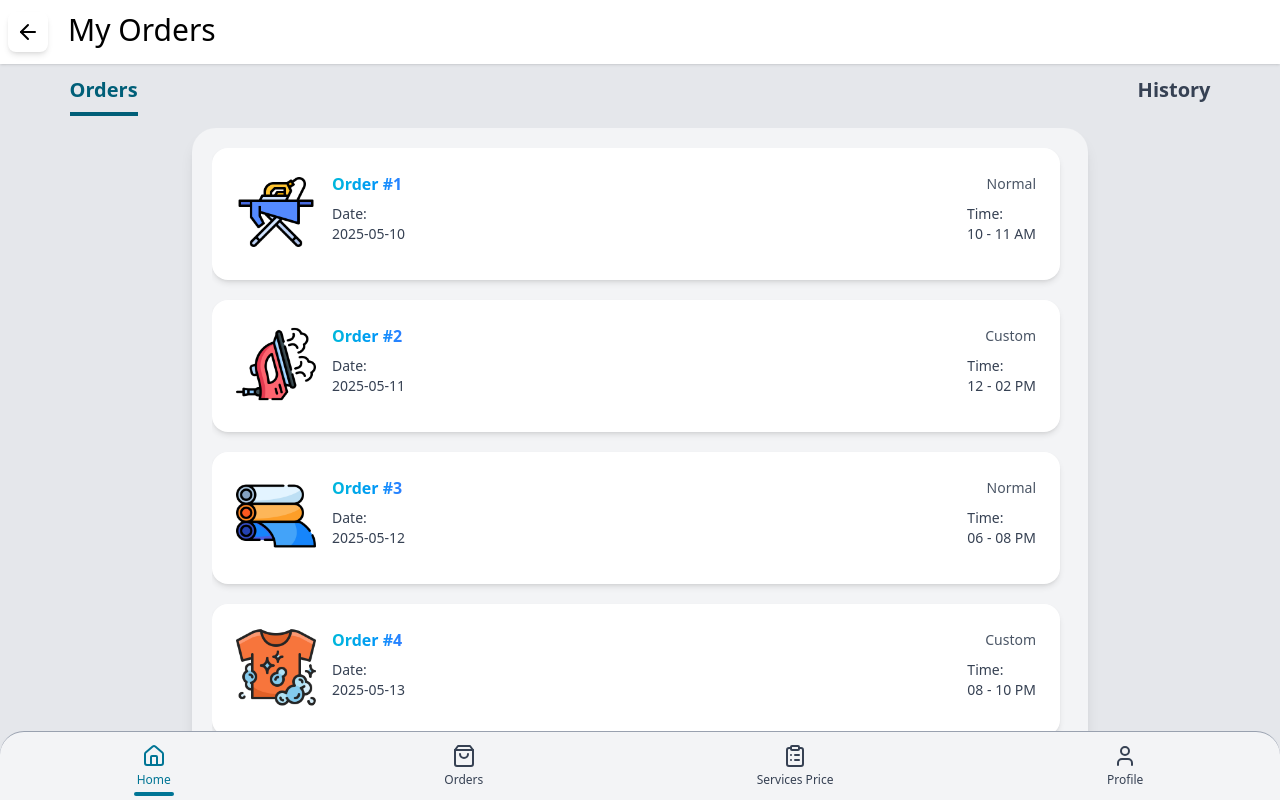
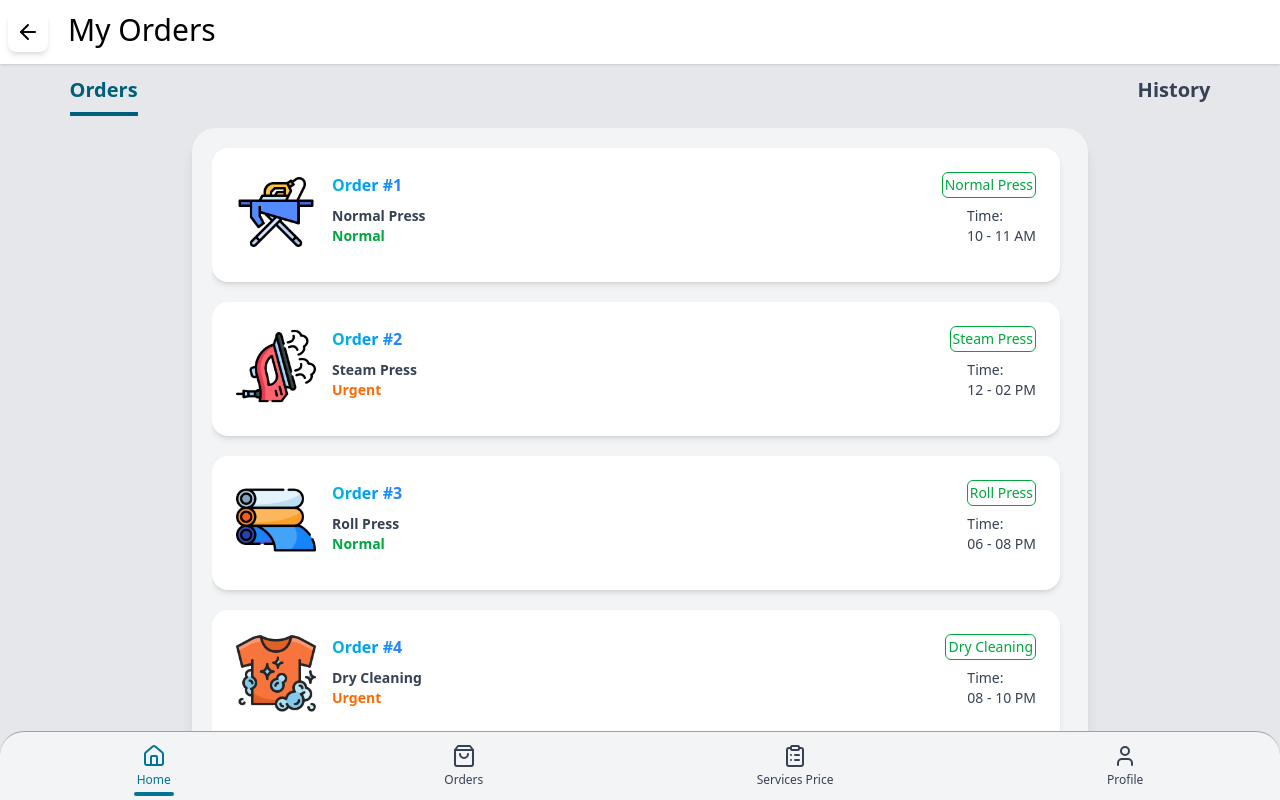
Before and after one commit to Sandb786/Laundry_project_User_Pannel_Frontend, a React (Vite) app: page /myorders in a window 1280 px wide. Built offline with nearby package versions, Linux system fonts and the light colour scheme; grey boxes are pictures that could not be loaded.

Commit message:
Test Card change

```diff
--- a/src/Show_orders/Order_list/Orders/Show_myOrders.jsx
+++ b/src/Show_orders/Order_list/Orders/Show_myOrders.jsx
@@ -27,7 +27,7 @@ export default function Show_myOrders({ orders }) {
                 </Typography>
                 <Typography
                   variant="small"
-                  className="text-gray-600 capitalize"
+                  className="border text-green-600 border-green-600 p-0.5 rounded-md "
                 >
                   {order.ordertype}
                 </Typography>
@@ -35,16 +35,18 @@ export default function Show_myOrders({ orders }) {
 
               <div className="flex justify-between mb-3 text-sm text-gray-700">
                 <div>
-                  <Typography variant="small" className="font-medium">
-                    Date:
+                  <Typography variant="h7" className="font-bold">
+                   {order.ordertype}
                   </Typography>
-                  <Typography variant="small">{order.schedule.date}</Typography>
+                  <Typography variant="small" className={`font-semibold ${order.pickupDrop==='Urgent'?'text-orange-500':'text-green-600'}`}>{order.pickupDrop}</Typography>
                 </div>
                 <div>
-                  <Typography variant="small" className="font-medium">
+                  <Typography variant="small" className="font-medium ">
                     Time:
                   </Typography>
-                  <Typography variant="small">{order.schedule.time}</Typography>
+                  <Typography variant="small">
+                    <span className="font-light">{order.schedule.time}</span>
+                  </Typography>
                 </div>
               </div>
 
@@ -63,6 +65,7 @@ export default function Show_myOrders({ orders }) {
                   ))}
                 </ul>
               </div> */}
+
             </div>
           </CardBody>
         </Card>
--- a/src/Show_orders/Show_page.jsx
+++ b/src/Show_orders/Show_page.jsx
@@ -10,10 +10,11 @@ export default function Show_page()
   const order = [
     {
       schedule: {
-        date: "2025-05-10",
+        date: "10-05-2025",
         time: "10 - 11 AM",
       },
-      ordertype: "normal",
+      ordertype: "Normal Press",
+      pickupDrop: "Normal",
       image: "/Color_Laundry/Normal_press.png",
       clothes: [
         { type: "Shirt", quantity: 3 },
@@ -23,10 +24,11 @@ export default function Show_page()
     },
     {
       schedule: {
-        date: "2025-05-11",
+        date: "11-05-2025",
         time: "12 - 02 PM",
       },
-      ordertype: "custom",
+      ordertype: "Steam Press",
+      pickupDrop: "Urgent",
       image: "/Color_Laundry/Steam_press.png",
       clothes: [
         { type: "T-Shirt", quantity: 5 },
@@ -35,10 +37,11 @@ export default function Show_page()
     },
     {
       schedule: {
-        date: "2025-05-12",
+        date: "12-05-2025",
         time: "06 - 08 PM",
       },
-      ordertype: "normal",
+      ordertype: "Roll Press",
+      pickupDrop: "Normal",
       image: "/Color_Laundry/Roll_press.png",
       clothes: [
         { type: "Kurta", quantity: 2 },
@@ -48,10 +51,11 @@ export default function Show_page()
     },
     {
       schedule: {
-        date: "2025-05-13",
+        date: "13-05-2025",
         time: "08 - 10 PM",
       },
-      ordertype: "custom",
+      ordertype: "Dry Cleaning",
+      pickupDrop: "Urgent",
       image: "/Color_Laundry/Dry_clean.png",
       clothes: [
         { type: "Blanket", quantity: 1 },
@@ -60,11 +64,12 @@ export default function Show_page()
     },
     {
       schedule: {
-        date: "2025-05-14",
+        date: "14-05-2025",
         time: "10 - 12 AM",
       },
-      ordertype: "normal",
-      image: "/Color_Laundry/Stain_Remove.png",
+      ordertype: "Laundry",
+      pickupDrop: "Normal",
+      image: "/Color_Laundry/Laundry.png",
       clothes: [
         { type: "Saree", quantity: 1 },
         { type: "Shalwar", quantity: 2 },
@@ -73,11 +78,12 @@ export default function Show_page()
     },
     {
       schedule: {
-        date: "2025-05-14",
+        date: "14-05-2025",
         time: "12 - 02 PM",
       },
-      ordertype: "normal",
-      image: "/Color_Laundry/Laundry.png",
+      ordertype: "Normal Press",
+      pickupDrop: "Urgent",
+      image: "/Color_Laundry/Normal_press.png",
       clothes: [
         { type: "T-Shirt", quantity: 2 },
         { type: "Shorts", quantity: 3 },
@@ -85,11 +91,12 @@ export default function Show_page()
     },
     {
       schedule: {
-        date: "2025-05-15",
+        date: "15-05-2025",
         time: "10 - 12 AM",
       },
-      ordertype: "normal",
-      image: "/Color_Laundry/Normal_press.png",
+      ordertype: "Steam Press",
+      pickupDrop: "Normal",
+      image: "/Color_Laundry/Steam_press.png",
       clothes: [
         { type: "Sweater", quantity: 1 },
         { type: "Scarf", quantity: 2 },
@@ -97,17 +104,22 @@ export default function Show_page()
     },
     {
       schedule: {
-        date: "2025-05-15",
+        date: "15-05-2025",
         time: "02 - 04 PM",
       },
-      ordertype: "custom",
-      image: "/Color_Laundry/Steam_press.png",
+      ordertype: "Dry Cleaning",
+      pickupDrop: "Urgent",
+      image: "/Color_Laundry/Dry_clean.png",
       clothes: [
         { type: "Curtain", quantity: 4 },
         { type: "Tablecloth", quantity: 2 },
       ],
     },
   ];
+
+
+
+
 
 
  // const order = tempOrder; // Replace with actual order data
```
